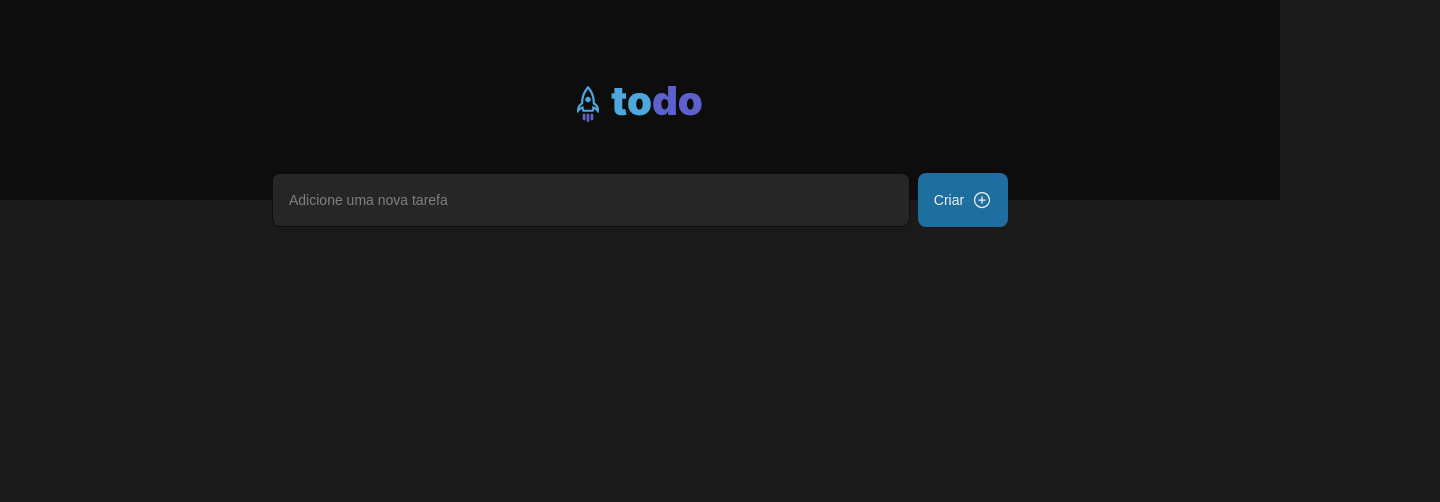
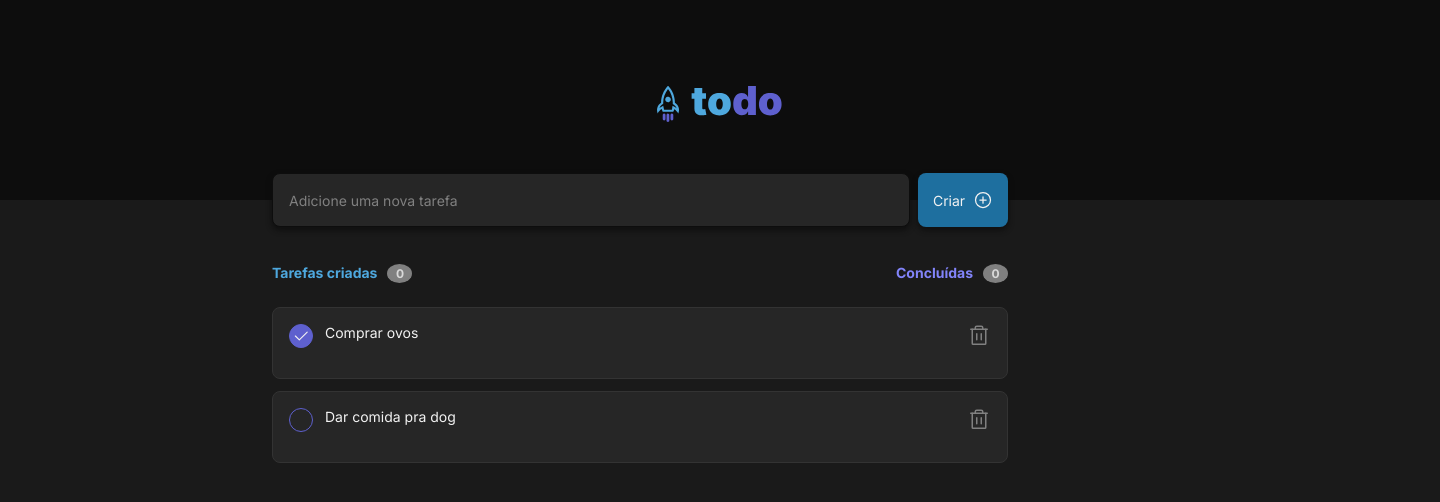
Before and after one commit to eldeno/todolist-ts, a React (Vite) app: page / in a window 1280 px wide. Shown: the top 502 px of the page, 1440 px wide, since content can reach past the window. Built offline with nearby package versions, Linux system fonts and the light colour scheme.

Commit message:
feature: Adds style to Todo component

```diff
--- a/index.html
+++ b/index.html
@@ -1,13 +1,21 @@
 <!DOCTYPE html>
 <html lang="en">
+
 <head>
   <meta charset="UTF-8" />
+
+  <link rel="preconnect" href="https://fonts.googleapis.com">
+  <link rel="preconnect" href="https://fonts.gstatic.com" crossorigin>
+  <link href="https://fonts.googleapis.com/css2?family=Inter:wght@400;700&display=swap" rel="stylesheet">
+
   <link rel="icon" type="image/svg+xml" href="/vite.svg" />
   <meta name="viewport" content="width=device-width, initial-scale=1.0" />
   <title>Vite + React + TS</title>
 </head>
+
 <body>
   <div id="root"></div>
   <script type="module" src="/src/main.tsx"></script>
 </body>
+
 </html>
--- a/src/App.tsx
+++ b/src/App.tsx
@@ -1,14 +1,16 @@
 import { AddTodo } from './components/AddTodo'
 import { Header } from './components/Header'
+import { TodoList } from './components/TodoList'
 
-import './global.css'
+// import styles from './App.module.css'
 
 function App() {
   return (
-    <>
+    <div>
       <Header />
       <AddTodo />
-    </>
+      <TodoList />
+    </div>
   )
 }
 
--- a/src/components/AddTodo.module.css
+++ b/src/components/AddTodo.module.css
@@ -19,6 +19,7 @@
   border-radius: 8px;
   padding: 16px;
   caret-color: var(--gray-100);
+  box-shadow: 0 3px 5px 1px var(--shadow);
 }
 
 .input::placeholder {
@@ -41,6 +42,7 @@
   justify-content: center;
   align-items: center;
   gap: 8px;
+  box-shadow: 0 3px 5px 1px var(--shadow);
 }
 
 .submitButton svg {
--- a/src/components/Header.module.css
+++ b/src/components/Header.module.css
@@ -1,9 +1,11 @@
 .header {
-  max-width: 1440px;
+  width: 1440px;
   height: 200px;
   background: var(--gray-700);
 
   display: flex;
   justify-content: center;
   align-items: center;
+
+  margin: 0 auto;
 }
--- /dev/null
+++ b/src/components/Todo.module.css
@@ -0,0 +1,41 @@
+.todoContainer {
+  background: var(--gray-500);
+  width: 100%;
+  height: 72px;
+  border-radius: 8px;
+  padding: 16px;
+  border: 1px solid var(--gray-400);
+
+  display: flex;
+  justify-content: space-between;
+  align-items: flex-start;
+}
+
+.descriptionContainer {
+  display: flex;
+  justify-content: flex-start;
+  gap: 12px;
+}
+
+.descriptionText {
+  color: var(--gray-100);
+}
+
+.checkbox {
+  height: 24px;
+  width: 24px;
+  border-radius: 50%;
+  border: 1px solid var(--purple-dark);
+
+  display: flex;
+  justify-content: center;
+  align-items: center;
+}
+
+.checkboxDone {
+  background: var(--purple-dark);
+}
+
+.checkboxDone svg {
+  color: var(--gray-100);
+}
--- /dev/null
+++ b/src/components/Todo.tsx
@@ -0,0 +1,28 @@
+import { Check, Trash } from 'phosphor-react';
+import styles from './Todo.module.css'
+
+interface TodoProps {
+  id: number;
+  description: string;
+  done: boolean
+}
+
+export function Todo({ description, done }: TodoProps) {
+  return (
+    <div className={styles.todoContainer}>
+      <div className={styles.descriptionContainer}>
+        <div className={`${styles.checkbox} ${done ? styles.checkboxDone : ''}`}>
+          {
+            done ? <Check size={18}/> : ''
+          }
+        </div>
+        <div className={styles.descriptionText}>
+          {description}
+        </div>
+      </div>
+      <div className={styles.deleteIcon}>
+        <Trash size={24} />
+      </div>
+    </div>
+  )
+}
--- /dev/null
+++ b/src/components/TodoList.module.css
@@ -0,0 +1,83 @@
+.listContainer {
+  width: 736px;
+  color: var(--gray-300);
+  min-height: 287px;
+  margin: 0 auto;
+  margin-top: 64px;
+
+  display: flex;
+  flex-direction: column;
+  justify-content: center;
+  align-items: center;
+}
+
+.listHeader {
+  width: 100%;
+  height: 43px;
+  font-weight: bold;
+
+  display: flex;
+  justify-content: space-between;
+}
+
+.tasksCreated {
+  color: var(--blue);
+
+  display: flex;
+  justify-content: center;
+}
+
+.tasksDone {
+  color: var(--purple);
+
+  display: flex;
+  justify-content: center;
+}
+
+.headerTasksNumber {
+  background: var(--gray-300);
+  color: var(--gray-200);
+  width: 25px;
+  height: 19px;
+  border-radius: 100%;
+  font-size: 12px;
+  margin-left: 10px;
+  display: inline-block;
+
+  display: flex;
+  justify-content: center;
+  align-items: center;
+}
+
+.listBody {
+  width: 100%;
+  height: 244px;
+
+  display: flex;
+  flex-direction: column;
+  gap: 12px;
+}
+
+.emptyListMessage {
+  border-radius: 8px;
+  border-top: 1px solid var(--gray-400);
+  width: 100%;
+  height: 100%;
+  display: flex;
+  flex-direction: column;
+  justify-content: center;
+  align-items: center;
+}
+
+.emptyListMessage > p {
+  font-size: 16px;
+  font-weight: bold;
+}
+
+.emptyListMessage > p + p {
+  font-weight: normal;
+}
+
+.emptyListMessage > img {
+  margin-bottom: 16px;
+}
--- /dev/null
+++ b/src/components/TodoList.tsx
@@ -0,0 +1,65 @@
+import { useState } from 'react'
+
+import { Todo } from '../components/Todo'
+
+import styles from './TodoList.module.css'
+
+import clipboardImageIcon from '../assets/clipboard-image-icon.png'
+
+const todoListArray = [
+  {
+    id: 1,
+    description: 'Comprar ovos',
+    done: true
+  },
+  {
+    id: 2,
+    description: 'Dar comida pra dog',
+    done: false
+  }
+]
+
+export function TodoList() {
+  const [todos, setTodos] = useState(todoListArray)
+
+  return (
+    <div className={styles.listContainer}>
+      <div className={styles.listHeader}>
+        <p className={styles.tasksCreated}>
+          Tarefas criadas
+          <span className={styles.headerTasksNumber}>
+            0
+          </span>
+        </p>
+        <p className={styles.tasksDone}>
+          Concluídas
+          <span className={styles.headerTasksNumber}>
+            0
+          </span>
+        </p>
+      </div>
+      <div className={styles.listBody}>
+        <>
+          {
+            todos.length === 0 &&
+            <div className={styles.emptyListMessage}>
+              <img src={clipboardImageIcon} />
+              <p>Você ainda não tem tarefas cadastradas</p>
+              <p>Crie tarefas e organize seus itens a fazer</p>
+            </div>
+          }
+          {
+            todos.map(todo => (
+              <Todo
+                key={todo.id}
+                id={todo.id}
+                description={todo.description}
+                done={todo.done}
+              />
+            ))
+          }
+        </>
+      </div>
+    </div>
+  )
+}
--- a/src/global.css
+++ b/src/global.css
@@ -16,6 +16,8 @@
   --red: #E25858;
 
   --white: #FFFFFF;
+
+  --shadow: rgba(13, 13, 13, 0.7)
 }
 
 :focus {
@@ -36,4 +38,5 @@ body {
 
 body, button, input {
   font-size: 14px;
+  font-family: 'Inter', sans-serif;
 }
--- a/src/main.tsx
+++ b/src/main.tsx
@@ -1,6 +1,7 @@
 import React from 'react'
 import ReactDOM from 'react-dom/client'
 import App from './App'
+import './global.css'
 
 ReactDOM.createRoot(document.getElementById('root') as HTMLElement).render(
   <React.StrictMode>
```
Also changed, not shown: src/App.module.css (added), src/assets/clipboard-image-icon.png (added). Lines whose indentation alone changed are shown as unchanged.
